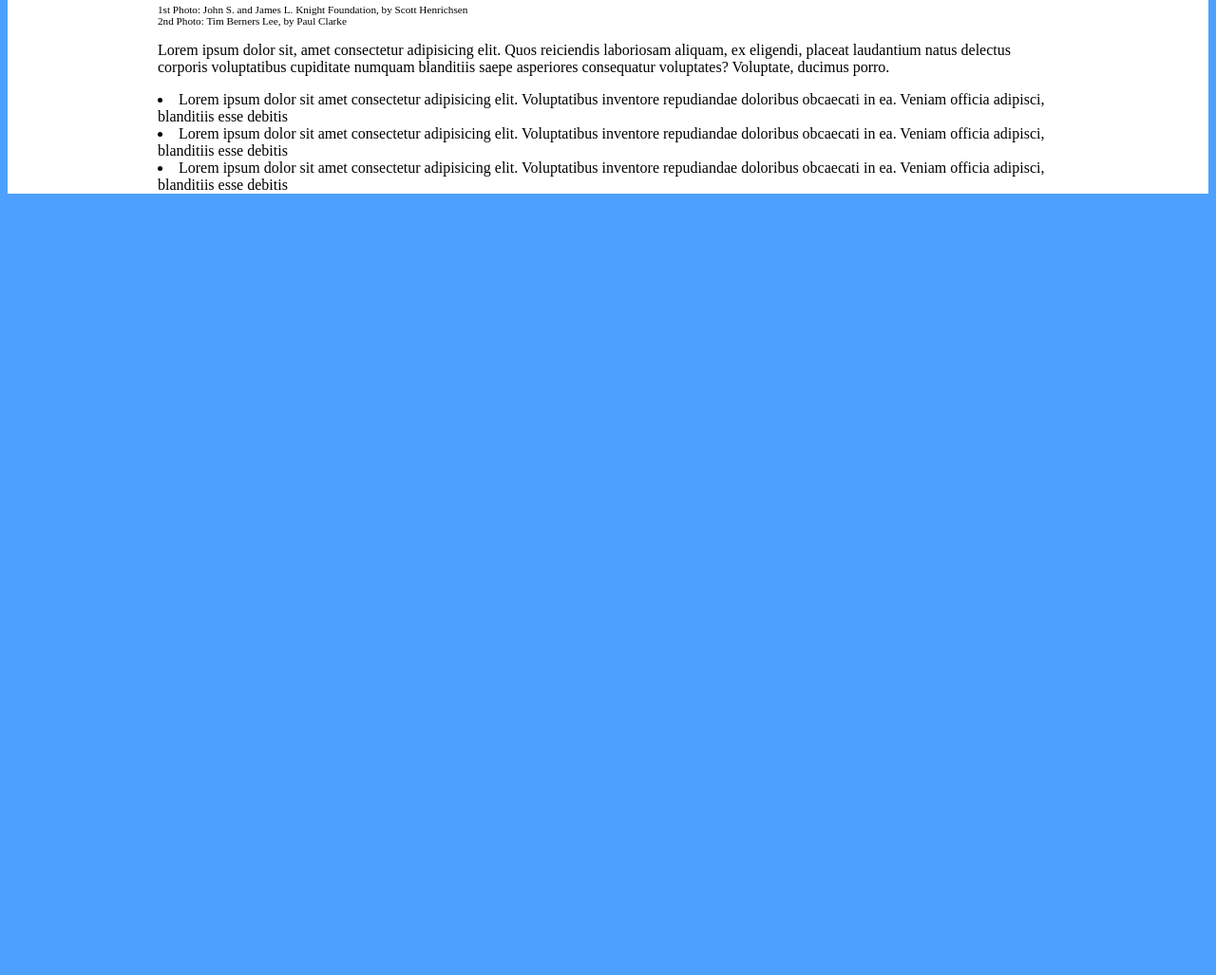
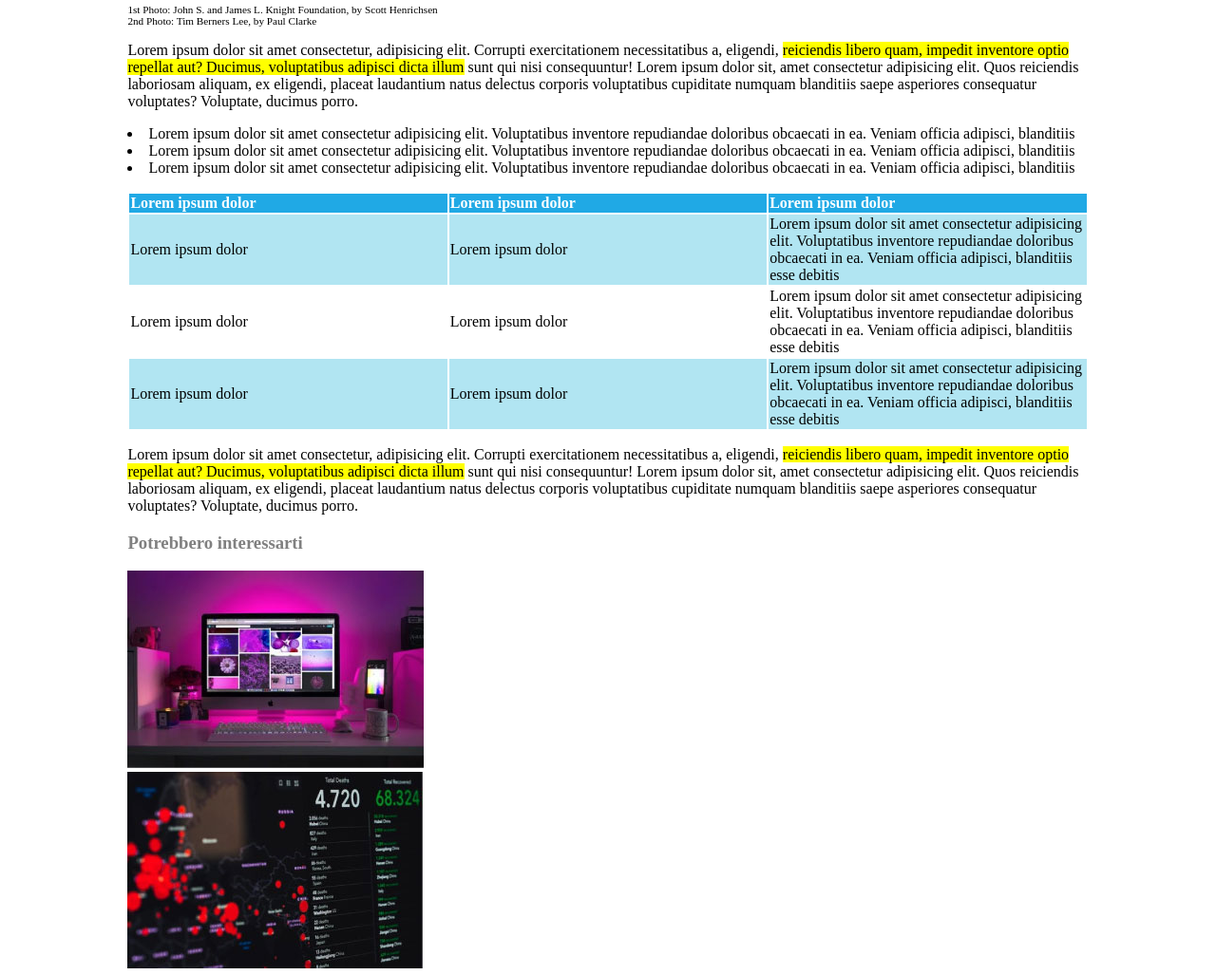
Before and after one commit to marcocareddu/html-css-booleaner, a plain HTML site: page index.html in a window 1280 px wide. Shown: the part 938-1965 px from the top of the page at 95% size. Before the commit the page ends 1158 px from the top, so only its background shows below. Drawn offline with Linux system fonts and the light colour scheme.

Commit message:
added table and footer

```diff
--- a/css/style.css
+++ b/css/style.css
@@ -1,4 +1,5 @@
-body {
+header {
+    margin-top: 0;
     background-color: #4ea0ff;
 }
 
@@ -17,11 +18,6 @@ body {
     background-position: left;
 }
 
-main {
-    margin: auto;
-    background-color: #ffffff;
-}
-
 h1 {
     font-size: 2.5rem;
     margin-top: 0;
@@ -34,6 +30,10 @@ h1 {
 
 #date {
     font-size: 0.8rem;
+}
+
+#booleaner {
+    color: #0bb8ec;
 }
 
 figure {
@@ -54,9 +54,32 @@ ul li {
     list-style-position: inside;
 }
 
+table {
+    text-align: left;
+    table-layout: fixed;
+    width: 100%;
+}
+
+thead {
+    color: #fff;
+    background-color: #20a9e5;
+}
+
+.trow {
+    background-color: #b1e5f2;
+}
+
+footer {
+    margin-top: 0;
+}
+
+#last_text {
+    color: grey;
+}
+
 /* UTILS */
 
 .container {
-    max-width: 75%;
+    max-width: 80%;
     margin: 0 auto;
 }
--- a/index.html
+++ b/index.html
@@ -24,7 +24,7 @@
             <!-- Article -->
             <article>
                 <h1 id="titolo">Internet deve essere al servizio del "bene pubblico": il manifesto di Tim Berners Lee</h1>
-                <p id="sottotitolo">Scritto da The Booleaner</p>
+                <p id="sottotitolo">Scritto da <span id="booleaner">The Booleaner</span></p>
                 <p id="date">il 10/10/2020</p>
 
                 <!-- Photo Section -->
@@ -34,19 +34,63 @@
                 </figure>
                 <p class="didascalia">1st Photo: John S. and James L. Knight Foundation, by Scott Henrichsen</p>
                 <p class="didascalia">2nd Photo: Tim Berners Lee, by Paul Clarke</p>
-                <p>Lorem ipsum dolor sit, amet consectetur adipisicing elit. Quos reiciendis laboriosam aliquam, ex eligendi, placeat laudantium natus delectus corporis voluptatibus cupiditate numquam blanditiis saepe asperiores consequatur voluptates? Voluptate, ducimus porro.</p>
+                <p>Lorem ipsum dolor sit amet consectetur, adipisicing elit. Corrupti exercitationem necessitatibus a, eligendi, <mark>reiciendis libero quam, impedit inventore optio repellat aut? Ducimus, voluptatibus adipisci dicta illum</mark> sunt qui nisi consequuntur! Lorem ipsum dolor sit, amet consectetur adipisicing elit. Quos reiciendis laboriosam aliquam, ex eligendi, placeat laudantium natus delectus corporis voluptatibus cupiditate numquam blanditiis saepe asperiores consequatur voluptates? Voluptate, ducimus porro.</p>
             </article>
 
             <!-- Unordered list -->
             <ul>
-                <li>Lorem ipsum dolor sit amet consectetur adipisicing elit. Voluptatibus inventore repudiandae doloribus obcaecati in ea. Veniam officia adipisci, blanditiis esse debitis</li>
-                <li>Lorem ipsum dolor sit amet consectetur adipisicing elit. Voluptatibus inventore repudiandae doloribus obcaecati in ea. Veniam officia adipisci, blanditiis esse debitis</li>
-                <li>Lorem ipsum dolor sit amet consectetur adipisicing elit. Voluptatibus inventore repudiandae doloribus obcaecati in ea. Veniam officia adipisci, blanditiis esse debitis</li>
+                <li>Lorem ipsum dolor sit amet consectetur adipisicing elit. Voluptatibus inventore repudiandae doloribus obcaecati in ea. Veniam officia adipisci, blanditiis</li>
+                <li>Lorem ipsum dolor sit amet consectetur adipisicing elit. Voluptatibus inventore repudiandae doloribus obcaecati in ea. Veniam officia adipisci, blanditiis</li>
+                <li>Lorem ipsum dolor sit amet consectetur adipisicing elit. Voluptatibus inventore repudiandae doloribus obcaecati in ea. Veniam officia adipisci, blanditiis</li>
             </ul>
+
+            <!-- Table -->
+            <table>
+                <thead>
+                    <tr>
+                        <th>Lorem ipsum dolor</th>
+                        <th>Lorem ipsum dolor</th>
+                        <th>Lorem ipsum dolor</th>
+                    </tr>
+                </thead>
+                <tbody>
+                    <tr class="trow">
+                        <td>Lorem ipsum dolor</td>
+                        <td>Lorem ipsum dolor</td>
+                        <td>Lorem ipsum dolor sit amet consectetur adipisicing elit. Voluptatibus inventore repudiandae doloribus obcaecati in ea. Veniam officia adipisci, blanditiis esse debitis</td>
+                    </tr>
+                    <tr>
+                        <td>Lorem ipsum dolor</td>
+                        <td>Lorem ipsum dolor</td>
+                        <td>Lorem ipsum dolor sit amet consectetur adipisicing elit. Voluptatibus inventore repudiandae doloribus obcaecati in ea. Veniam officia adipisci, blanditiis esse debitis</td>
+                    </tr>
+                    <tr class="trow">
+                        <td>Lorem ipsum dolor</td>
+                        <td>Lorem ipsum dolor</td>
+                        <td>Lorem ipsum dolor sit amet consectetur adipisicing elit. Voluptatibus inventore repudiandae doloribus obcaecati in ea. Veniam officia adipisci, blanditiis esse debitis</td>
+                    </tr>
+                </tbody>
+            </table>
+
+            <!-- Paragraph -->
+            <p>Lorem ipsum dolor sit amet consectetur, adipisicing elit. Corrupti exercitationem necessitatibus a, eligendi, <mark>reiciendis libero quam, impedit inventore optio repellat aut? Ducimus, voluptatibus adipisci dicta illum</mark> sunt qui nisi consequuntur! Lorem ipsum dolor sit, amet consectetur adipisicing elit. Quos reiciendis laboriosam aliquam, ex eligendi, placeat laudantium natus delectus corporis voluptatibus cupiditate numquam blanditiis saepe asperiores consequatur voluptates? Voluptate, ducimus porro.</p>
         </div>
     </main>
 
+    <!-- Footer -->
     <footer>
+        <div class="container">
+        <h3 id="last_text">Potrebbero interessarti</h3>
+        <figure>
+            <div>
+                <img src="./img/monitor.jpg" alt="Foto di una scrivania con un pc">
+            </div>
+            <div>
+                <img src="./img/graph.jpg" alt="Foto di un grafico">
+            </div>
+        </figure>
+        </div>
     </footer>
+
 </body>
 </html>
```
